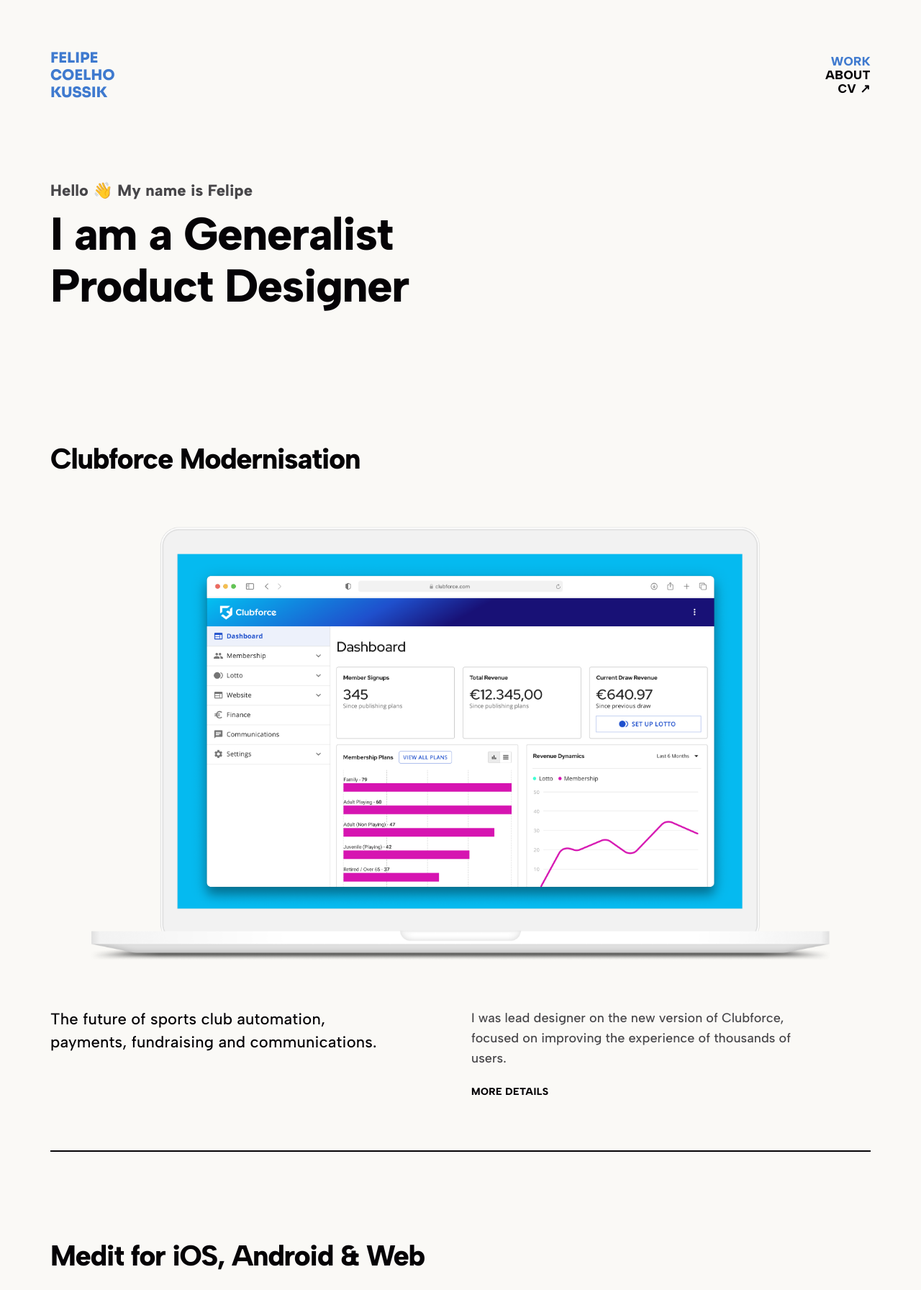
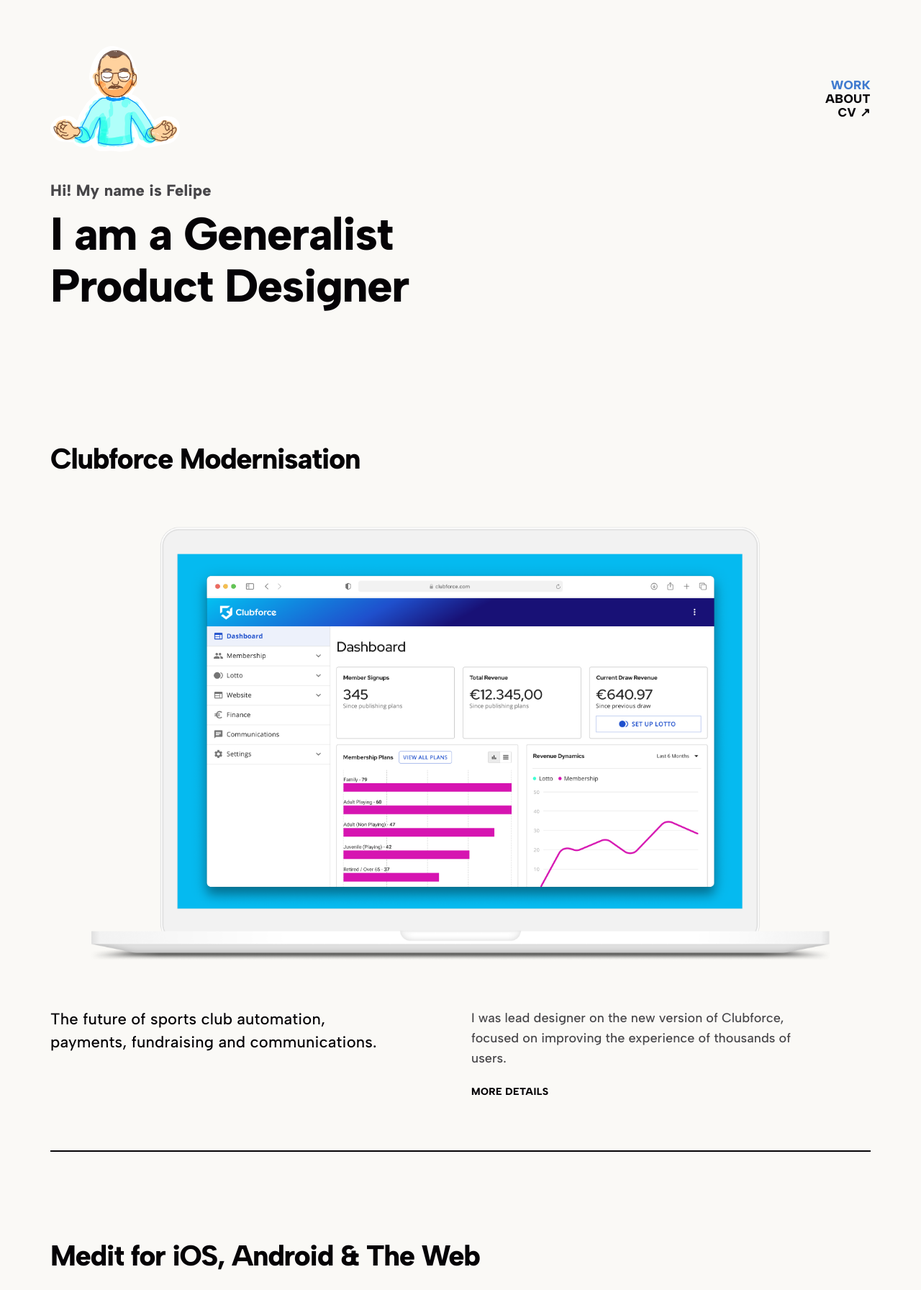
Before and after one commit to seufelipe/seufelipe.github.io, a Jekyll site: the page built from index.html, in a window 1280 px wide, cut to the strip 0-1792 px from the top of the page. Shown: the whole strip at 72% size. Built offline with Jekyll 4.4.1, drawn with Linux system fonts in a browser that asks for light colours; nearby versions of some CDN libraries.

Commit message:
new logo

```diff
--- a/_data/settings.yml
+++ b/_data/settings.yml
@@ -3,8 +3,8 @@ basic_settings:
   favicon_image: /images/favicon.png
 
 header_settings:
-  logo_image: /images/logo.png
-  logo_width: 100
+  logo_image: /images/logon.png
+  logo_width: 180
 
 menu_settings:
   menu_items:
--- a/_projects/2020-09-14-medit.md
+++ b/_projects/2020-09-14-medit.md
@@ -1,5 +1,5 @@
 ---
-title: Medit for iOS, Android & Web
+title: Medit for iOS, Android & The Web
 subtitle: A multi-platform content app for healthcare professionals.
 date: 2019-07-24 00:00:00
 description: As Design Team of One at Medit I was involved in all steps of the product cycle from shaping-up new features and building prototypes to developer hand-off.
--- a/index.html
+++ b/index.html
@@ -1,6 +1,6 @@
 ---
 layout: default
-overtitle: Hello 👋 My name is Felipe
+overtitle: Hi! My name is Felipe
 title: I am a Generalist Product Designer
 description: Solving problems — big and small — through thoughtful design.
 featured_image: /images/social.jpg
```
Also changed, not shown: _pages/about.md (+1 -1 lines), images/logon.png (added).
